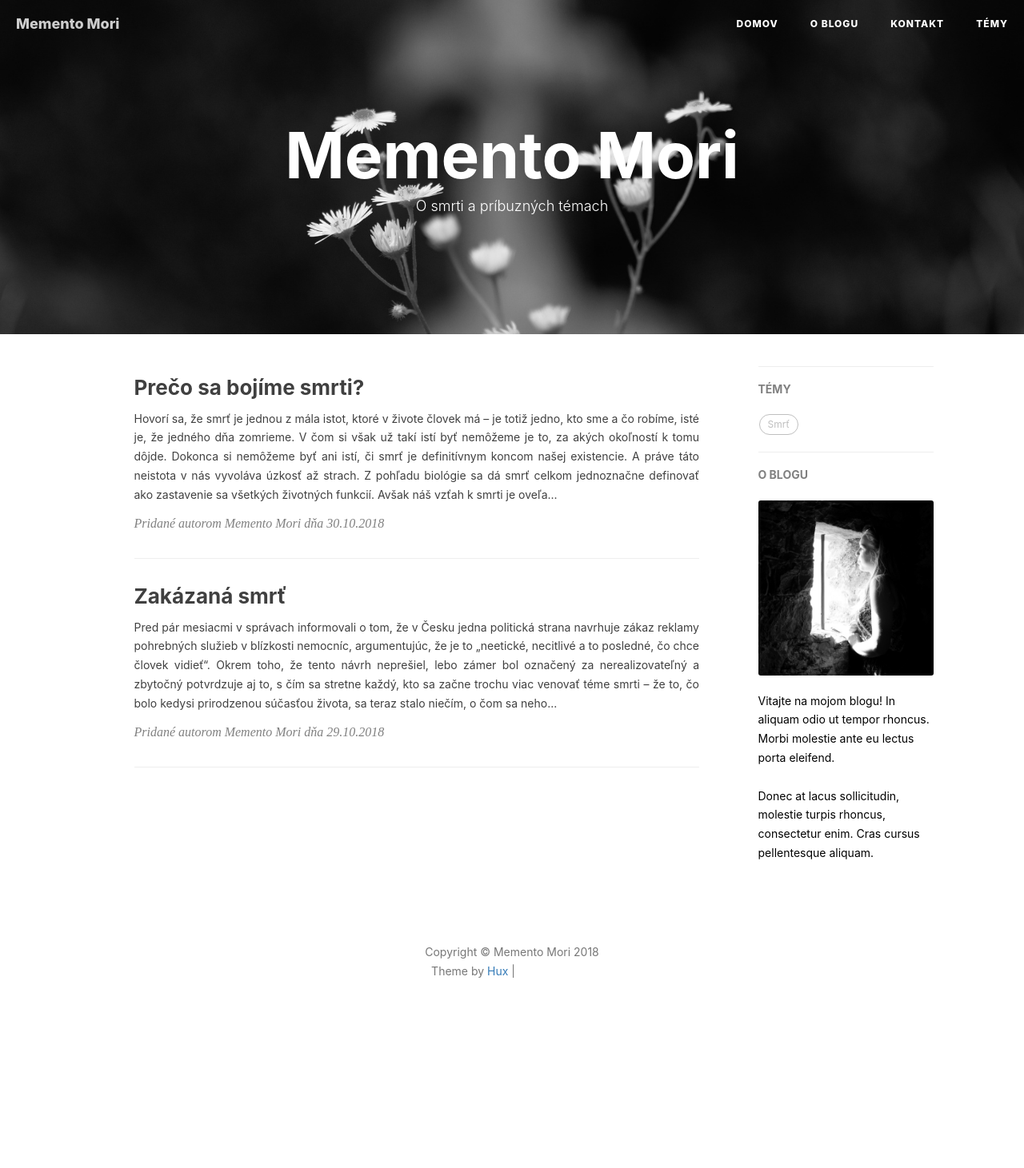
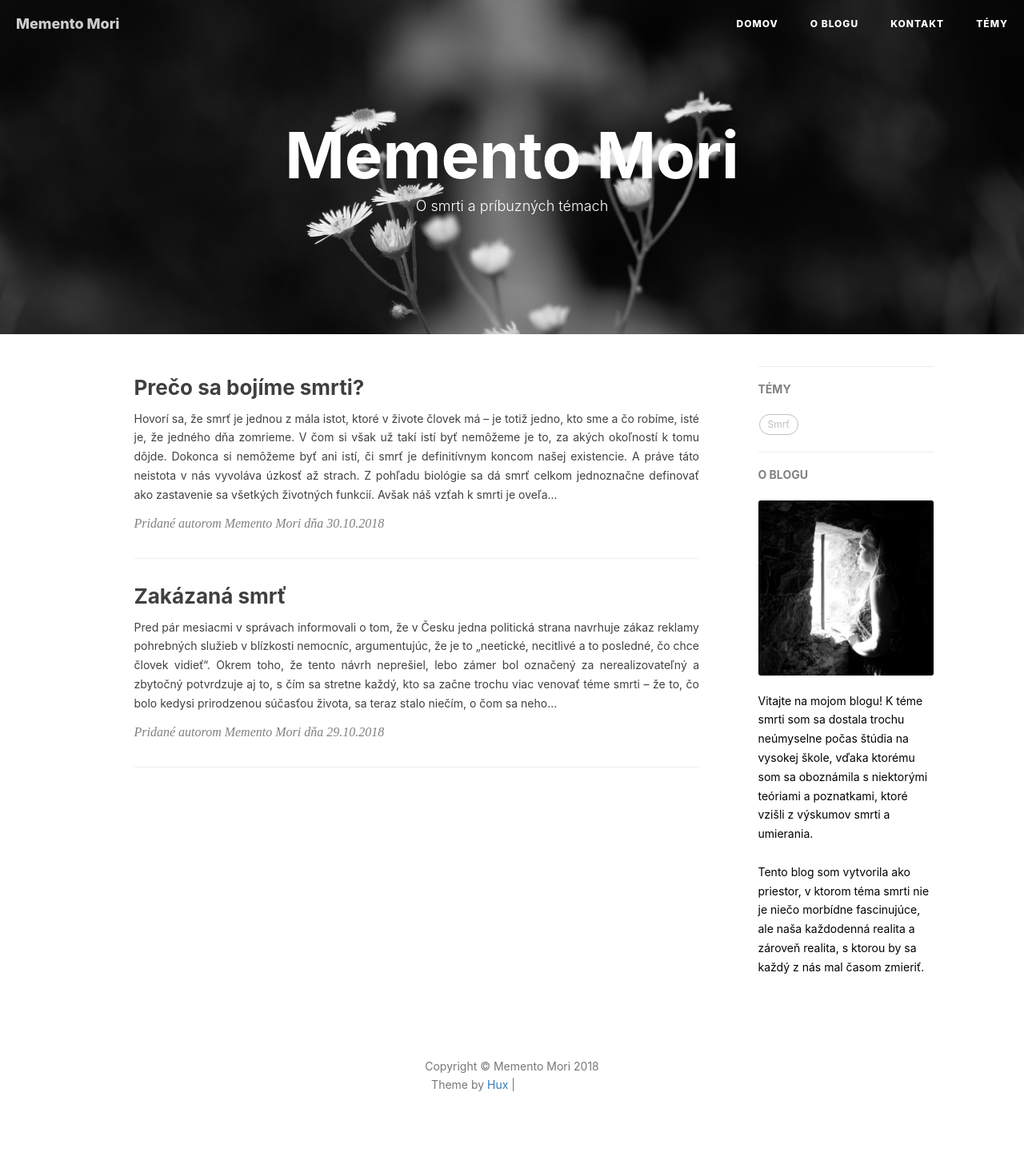
Before and after one commit to karolinadh/karolinadh.github.io, a Jekyll site: the page built from index.html, in a window 1280 px wide. Shown: the whole page at 80% size. Built offline with Jekyll 4.4.1, drawn with Linux system fonts in a browser that asks for light colours; nearby versions of some CDN libraries; the list of posts is cut into pages by our own code; comment, search, counter and statistics services are not loaded; before the commit the page ends 1319 px from its top, so only the background shows below that; grey boxes are pictures that could not be loaded.

Commit message:
edit "o blogu" config

```diff
--- a/_config.yml
+++ b/_config.yml
@@ -70,7 +70,7 @@ disqus_username: Blogosmrti
 
 # Sidebar settings
 sidebar: true                           # whether or not using Sidebar.,
-sidebar-about-description: "Vitajte na mojom blogu! In aliquam odio ut tempor rhoncus. Morbi molestie ante eu lectus porta eleifend. <br> <br> Donec at lacus sollicitudin, molestie turpis rhoncus, consectetur enim. Cras cursus pellentesque aliquam."
+sidebar-about-description: "Vitajte na mojom blogu! K téme smrti som sa dostala trochu neúmyselne počas štúdia na vysokej škole, vďaka ktorému som sa oboznámila s niektorými teóriami a poznatkami, ktoré vzišli z výskumov smrti a umierania. <br> <br> Tento blog som vytvorila ako priestor, v ktorom téma smrti nie je niečo morbídne fascinujúce, ale naša každodenná realita a zároveň realita, s ktorou by sa každý z nás mal časom zmieriť."
 sidebar-avatar: /img/memento_profile.jpg      # use absolute URL, seeing it's used in both `/` and `/about/`s
 
 
```
